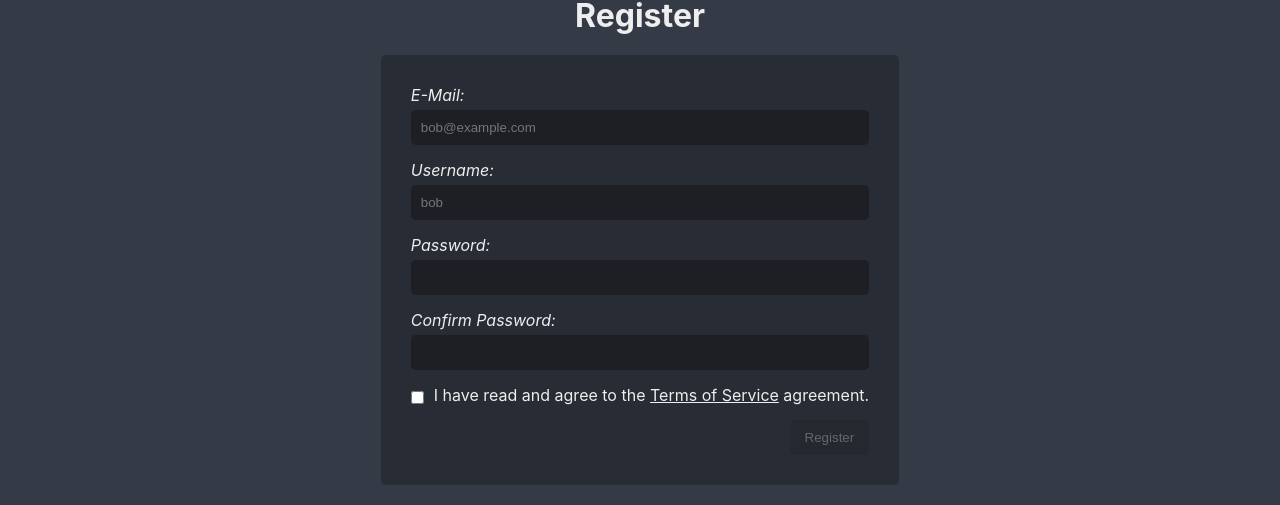
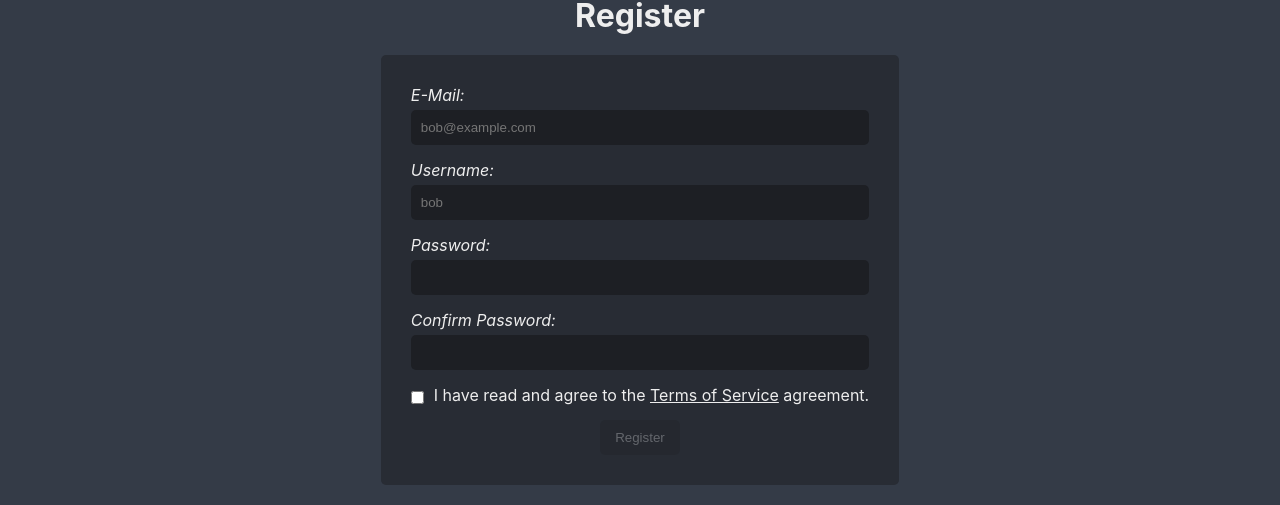
Before and after one commit to TermFTP/TermFTP-Client, a React app: page / in a window 1280 px wide. Shown: the part 130-635 px from the top of the page. Built offline with nearby package versions, Linux system fonts and the light colour scheme.

Commit message:
:lipstick: added register functionality

```diff
--- a/src/pages/Register/Register.scss
+++ b/src/pages/Register/Register.scss
@@ -50,7 +50,7 @@
     }
   }
 
-  input[type="button"] {
+  input[type="submit"] {
     width: fit-content;
     flex-grow: 0;
     padding: 10px 15px;
--- a/src/pages/Register/Register.tsx
+++ b/src/pages/Register/Register.tsx
@@ -10,11 +10,14 @@ import { remote } from "electron";
 import { Endpoints, validateEmail } from "@lib";
 import { FontAwesomeIcon } from "@fortawesome/react-fontawesome";
 import { faExternalLinkAlt } from "@fortawesome/free-solid-svg-icons";
+import { register } from "@store/user";
 
 const mapState = () => ({});
 
 const mapDispatch = (dispatch: DefaultDispatch) => ({
   putError: (error: OwnError) => dispatch(putError(error)),
+  register: (email: string, username: string, password: string) =>
+    dispatch(register(email, username, password)),
 });
 
 const connector = connect(mapState, mapDispatch);
@@ -53,6 +56,7 @@ class RegisterUI extends React.Component<Props, State> {
     };
 
     this.handleChange = this.handleChange.bind(this);
+    this.handleSubmit = this.handleSubmit.bind(this);
   }
 
   handleChange(event: React.ChangeEvent<HTMLInputElement>, type: Change): void {
@@ -93,6 +97,16 @@ class RegisterUI extends React.Component<Props, State> {
     this.setState(upd);
   }
 
+  handleSubmit(event: React.FormEvent<HTMLFormElement>) {
+    event.preventDefault();
+    const {
+      state: { email, username, password },
+      props: { register },
+    } = this;
+    console.log("asdhjkasdhjkkhjasd");
+    register(email, username, password);
+  }
+
   openInBrowser() {
     // TODO implement this
     return;
@@ -108,12 +122,13 @@ class RegisterUI extends React.Component<Props, State> {
       canRegister,
     } = this.state;
 
-    const { handleChange } = this;
+    const { handleChange, handleSubmit } = this;
 
     return (
       <div id="register-wrapper">
         <h1>Register</h1>
         <div id="register-box">
+          <form onSubmit={handleSubmit}>
             <label>
               E-Mail:
               <input
@@ -160,7 +175,8 @@ class RegisterUI extends React.Component<Props, State> {
                 <a href="..">Terms of Service</a> agreement.
               </p>
             </label>
-          <input type="button" value="Register" disabled={!canRegister} />
+            <input type="submit" value="Register" disabled={!canRegister} />
+          </form>
         </div>
         <div className="login">
           Already have an account? <a>Login</a>
```
Lines whose indentation alone changed are shown as unchanged.
